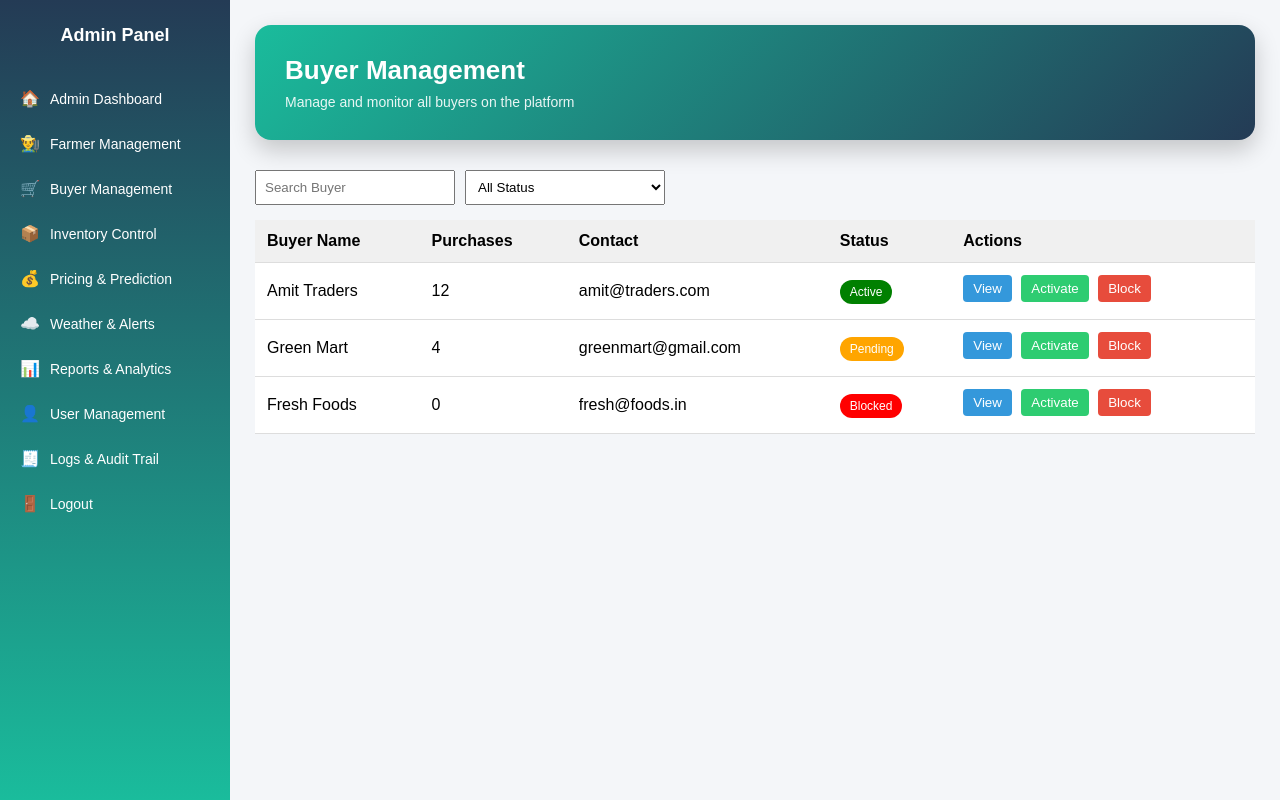
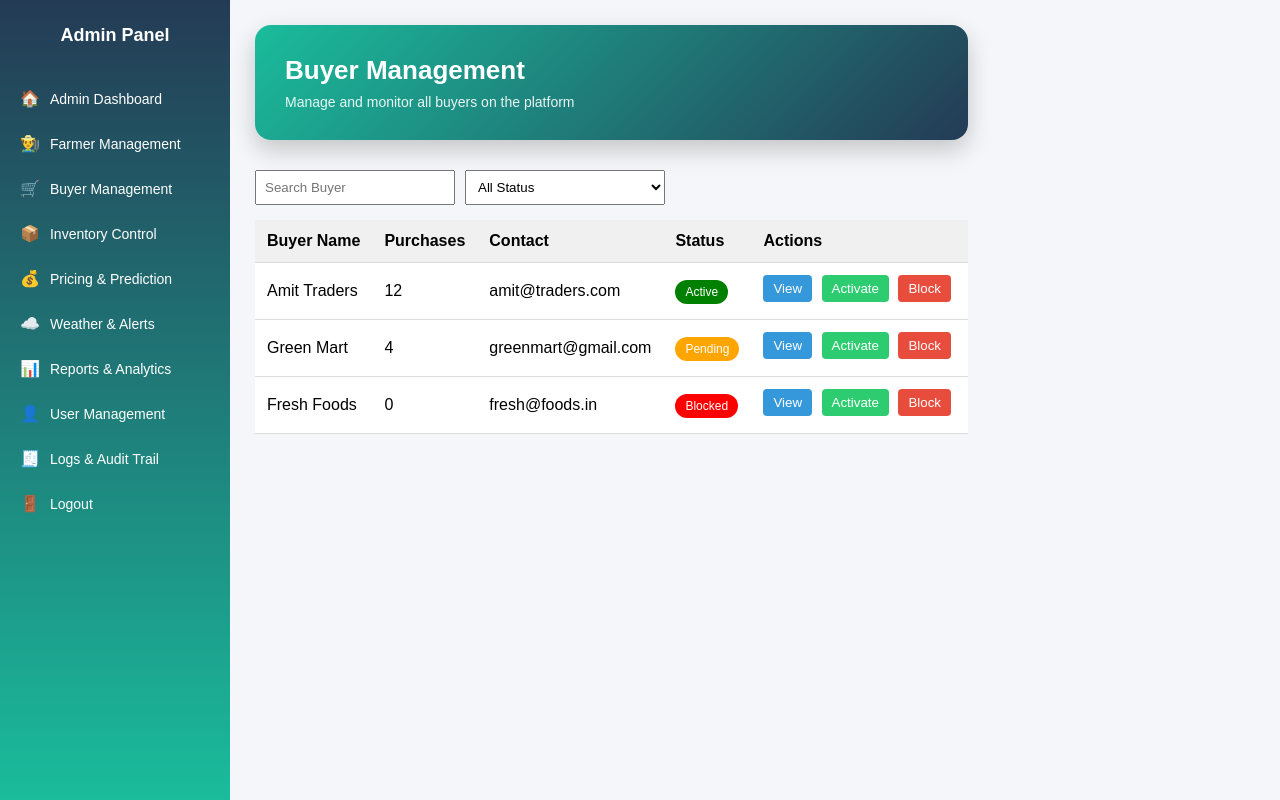
Before and after one commit to onkarsabale/admin-panel, a plain HTML site: page buyer.html in a window 1280 px wide. Shown: the top 800 px of the page. Drawn offline with Linux system fonts and the light colour scheme.

Commit message:
change main and overview

```diff
--- a/buyer.html
+++ b/buyer.html
@@ -59,14 +59,29 @@ body {
     background:rgba(255,255,255,0.15);
 }
 
-/* Main */
-.main {
-  flex: 1;
-  padding: 20px;
+.main{
+    margin-left:230px;
+    padding:25px;
 }
 
-.main h1 {
-  margin-bottom: 15px;
+.overview{
+    background:linear-gradient(135deg,#1abc9c,#243b55);
+    color:white;
+    padding:30px;
+    border-radius:16px;
+    box-shadow:0 10px 25px rgba(0,0,0,0.2);
+    margin-bottom:30px;
+}
+
+.overview h1{
+    margin:0;
+    font-size:26px;
+}
+
+.overview p{
+    margin-top:8px;
+    font-size:14px;
+    opacity:0.9;
 }
 
 /* Filters */
```
